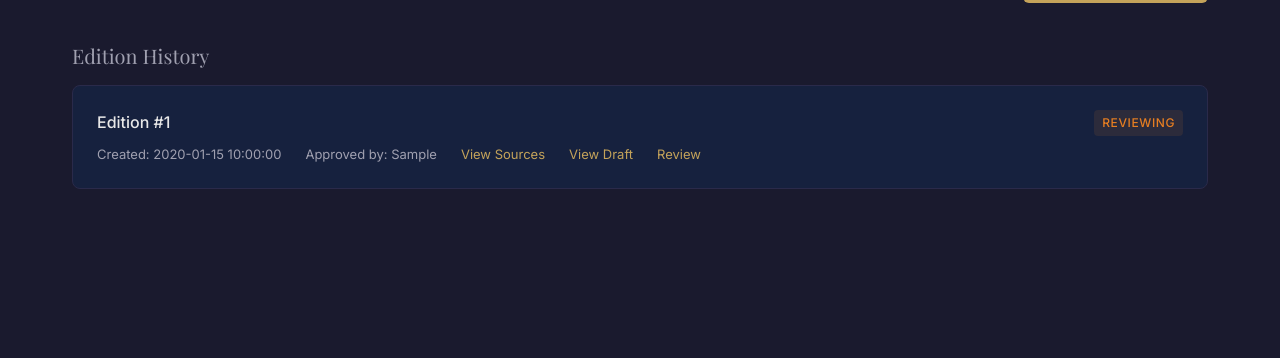
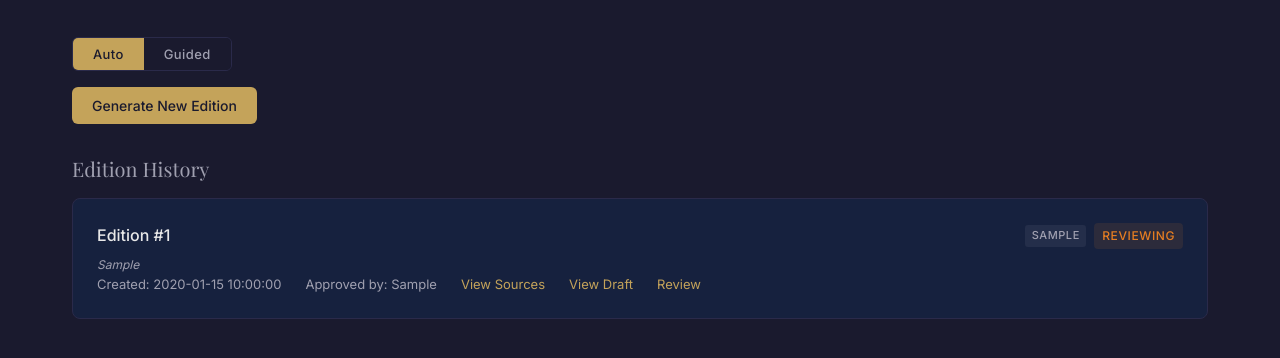
Before and after one commit to fernandodeltaflows/thefindbrief_newsletter, a FastAPI app: template app/templates/dashboard.html in a window 1280 px wide. Shown: the part 131-489 px from the top of the page. Run offline with FastAPI, Linux system fonts and the light colour scheme; the template is opened without the code that fills it: most values are stand-ins (such as "Sample title", 1, 10 or a date in 2020); some libraries are stand-ins or nearby versions.

Commit message:
Add Editorial Brief feature (Auto/Guided mode)

```diff
--- a/app/main.py
+++ b/app/main.py
@@ -81,7 +81,7 @@ async def dashboard(request: Request, user: dict = Depends(get_current_user)):
     db = await get_db()
     try:
         cursor = await db.execute(
-            "SELECT id, status, created_at, approved_by, approved_at FROM editions ORDER BY created_at DESC"
+            "SELECT id, status, created_at, approved_by, approved_at, generation_mode, editorial_brief FROM editions ORDER BY created_at DESC"
         )
         editions = await cursor.fetchall()
     finally:
@@ -95,7 +95,18 @@ async def dashboard(request: Request, user: dict = Depends(get_current_user)):
 
 
 @app.post("/api/pipeline/run")
-async def pipeline_run(request: Request, user: dict = Depends(get_current_user)):
+async def pipeline_run(
+    request: Request,
+    user: dict = Depends(get_current_user),
+    mode: str = Form(default="auto"),
+    editorial_brief: str = Form(default=""),
+):
+    # Sanitize: only keep brief in guided mode, strip whitespace
+    editorial_brief = editorial_brief.strip() if mode == "guided" else None
+    if not editorial_brief:
+        editorial_brief = None
+        mode = "auto"
+
     db = await get_db()
     try:
         # Concurrent pipeline guard
@@ -112,7 +123,9 @@ async def pipeline_run(request: Request, user: dict = Depends(get_current_user))
 
         # Create new edition
         cursor = await db.execute(
-            "INSERT INTO editions (status, pipeline_stage, pipeline_progress) VALUES ('generating', 'starting', 0)"
+            "INSERT INTO editions (status, pipeline_stage, pipeline_progress, generation_mode, editorial_brief) "
+            "VALUES ('generating', 'starting', 0, ?, ?)",
+            (mode, editorial_brief),
         )
         await db.commit()
         edition_id = cursor.lastrowid
@@ -127,7 +140,7 @@ async def pipeline_run(request: Request, user: dict = Depends(get_current_user))
         await db.close()
 
     # Fire off pipeline as background task
-    asyncio.create_task(run_pipeline(edition_id))
+    asyncio.create_task(run_pipeline(edition_id, editorial_brief=editorial_brief))
 
     return templates.TemplateResponse(
         request,
--- a/app/pipeline/orchestrator.py
+++ b/app/pipeline/orchestrator.py
@@ -48,7 +48,9 @@ async def _log_audit(
         await db.close()
 
 
-async def run_pipeline(edition_id: int) -> None:
+async def run_pipeline(
+    edition_id: int, *, editorial_brief: str | None = None
+) -> None:
     """Run the full pipeline for an edition. Called as a background task."""
     try:
         # Layer 1 — Retrieval
@@ -57,7 +59,7 @@ async def run_pipeline(edition_id: int) -> None:
         )
         await _log_audit(edition_id, "pipeline_started")
 
-        article_count = await run_retrieval(edition_id)
+        article_count = await run_retrieval(edition_id, editorial_brief=editorial_brief)
         await _log_audit(
             edition_id,
             "retrieval_completed",
@@ -76,7 +78,7 @@ async def run_pipeline(edition_id: int) -> None:
         await _update_edition(
             edition_id, pipeline_stage="drafting", pipeline_progress=55
         )
-        await run_drafting(edition_id)
+        await run_drafting(edition_id, editorial_brief=editorial_brief)
         await _log_audit(edition_id, "drafting_completed")
         await _update_edition(edition_id, pipeline_progress=70)
 
--- a/app/static/css/style.css
+++ b/app/static/css/style.css
@@ -262,6 +262,70 @@ a:hover {
     font-weight: 400;
 }
 
+/* ---- Mode Selector ---- */
+
+.dashboard__generate {
+    margin-bottom: 2rem;
+}
+
+.mode-selector {
+    display: flex;
+    gap: 0;
+    margin-bottom: 1rem;
+    border: 1px solid var(--border);
+    border-radius: 6px;
+    overflow: hidden;
+    width: fit-content;
+}
+
+.mode-selector__btn {
+    padding: 0.5rem 1.25rem;
+    background: var(--bg-primary);
+    color: var(--text-secondary);
+    border: none;
+    cursor: pointer;
+    font-family: 'Inter', sans-serif;
+    font-size: 0.8125rem;
+    font-weight: 500;
+    letter-spacing: 0.03em;
+    transition: background-color 0.2s, color 0.2s;
+}
+
+.mode-selector__btn--active {
+    background: var(--accent-gold);
+    color: var(--bg-primary);
+}
+
+/* ---- Editorial Brief ---- */
+
+.editorial-brief {
+    margin-bottom: 1rem;
+}
+
+.editorial-brief__input {
+    width: 100%;
+    max-width: 600px;
+    padding: 0.75rem 1rem;
+    background-color: var(--bg-primary);
+    border: 1px solid var(--border);
+    border-radius: 6px;
+    color: var(--text-primary);
+    font-family: 'Inter', sans-serif;
+    font-size: 0.8125rem;
+    line-height: 1.5;
+    resize: vertical;
+}
+
+.editorial-brief__input::placeholder {
+    color: var(--text-secondary);
+    opacity: 0.7;
+}
+
+.editorial-brief__input:focus {
+    outline: none;
+    border-color: var(--accent-gold);
+}
+
 /* ---- Edition Cards ---- */
 
 .edition-list {
@@ -303,6 +367,36 @@ a:hover {
 .edition-card__status--approved {
     color: var(--success);
     background-color: rgba(74, 158, 109, 0.1);
+}
+
+.edition-card__badges {
+    display: flex;
+    gap: 0.5rem;
+    align-items: center;
+}
+
+.edition-card__mode {
+    font-size: 0.6875rem;
+    font-weight: 500;
+    text-transform: uppercase;
+    letter-spacing: 0.05em;
+    padding: 0.15rem 0.4rem;
+    border-radius: 3px;
+    color: var(--text-secondary);
+    background-color: rgba(160, 160, 176, 0.1);
+}
+
+.edition-card__mode--guided {
+    color: var(--accent-gold);
+    background-color: rgba(196, 163, 90, 0.1);
+}
+
+.edition-card__brief {
+    font-size: 0.75rem;
+    color: var(--text-secondary);
+    font-style: italic;
+    margin-top: 0.25rem;
+    line-height: 1.4;
 }
 
 .edition-card__meta {
--- a/app/static/js/app.js
+++ b/app/static/js/app.js
@@ -8,6 +8,20 @@ document.body.addEventListener('htmx:beforeRequest', function (e) {
         e.detail.elt.classList.add('btn--disabled');
         e.detail.elt.textContent = 'Generating...';
     }
+});
+
+// ---- Mode Selector (Auto / Guided) ----
+
+document.body.addEventListener('click', function (e) {
+    var btn = e.target.closest('.mode-selector__btn');
+    if (!btn) return;
+    var mode = btn.getAttribute('data-mode');
+    document.querySelectorAll('.mode-selector__btn').forEach(function (b) {
+        b.classList.remove('mode-selector__btn--active');
+    });
+    btn.classList.add('mode-selector__btn--active');
+    document.getElementById('mode-input').value = mode;
+    document.getElementById('editorial-brief').style.display = mode === 'guided' ? 'block' : 'none';
 });
 
 // ---- Compliance Popover Logic ----
--- a/app/templates/dashboard.html
+++ b/app/templates/dashboard.html
@@ -6,10 +6,25 @@
 <div class="dashboard">
     <div class="dashboard__header">
         <h1 class="dashboard__welcome">Welcome, {{ user.display_name }}</h1>
+    </div>
+
+    <div class="dashboard__generate">
+        <div class="mode-selector">
+            <button type="button" class="mode-selector__btn mode-selector__btn--active" data-mode="auto">Auto</button>
+            <button type="button" class="mode-selector__btn" data-mode="guided">Guided</button>
+        </div>
+        <div class="editorial-brief" id="editorial-brief" style="display: none;">
+            <textarea name="editorial_brief" id="editorial-brief-input"
+                      class="editorial-brief__input"
+                      placeholder="e.g. Focus on Abu Dhabi sovereign wealth fund real estate allocations and Mexico nearshoring logistics boom"
+                      rows="3"></textarea>
+        </div>
+        <input type="hidden" name="mode" id="mode-input" value="auto">
         <button class="btn" id="generate-btn"
                 hx-post="/api/pipeline/run"
                 hx-target="#pipeline-status"
-                hx-swap="innerHTML">
+                hx-swap="innerHTML"
+                hx-include="#mode-input, #editorial-brief-input">
             Generate New Edition
         </button>
     </div>
@@ -24,8 +39,14 @@
             <div class="card edition-card">
                 <div class="edition-card__header">
                     <span class="edition-card__id">Edition #{{ edition.id }}</span>
-                    <span class="edition-card__status edition-card__status--{{ edition.status }}">{{ edition.status }}</span>
+                    <div class="edition-card__badges">
+                        <span class="edition-card__mode edition-card__mode--{{ edition.generation_mode or 'auto' }}">{{ edition.generation_mode or 'auto' }}</span>
+                        <span class="edition-card__status edition-card__status--{{ edition.status }}">{{ edition.status }}</span>
+                    </div>
                 </div>
+                {% if edition.editorial_brief %}
+                <div class="edition-card__brief">{{ edition.editorial_brief }}</div>
+                {% endif %}
                 <div class="edition-card__meta">
                     <span>Created: {{ edition.created_at }}</span>
                     {% if edition.approved_by %}
```
Also changed, not shown: app/database.py (+17 -1 lines), app/pipeline/drafting.py (+11 -2 lines), app/pipeline/retrieval.py (+93 -11 lines).
